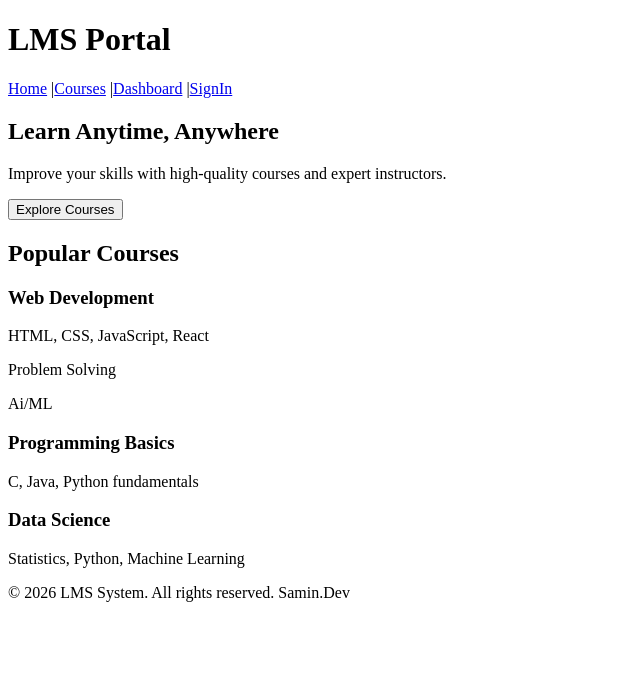
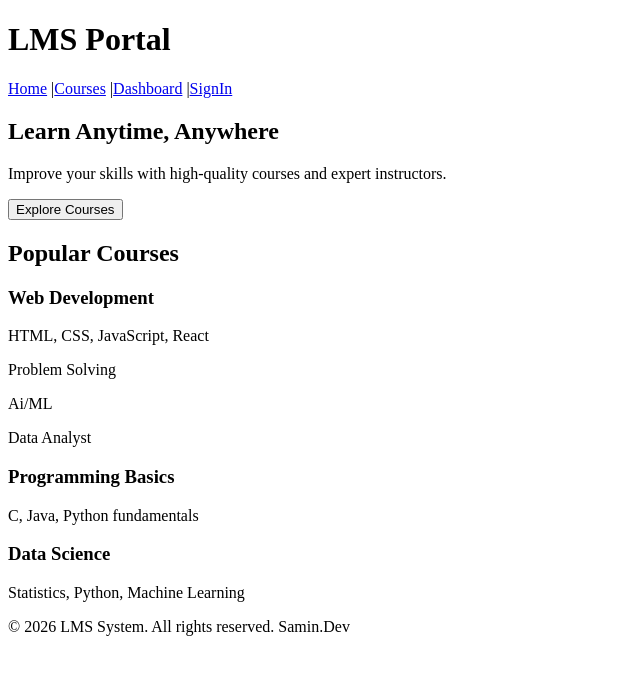
Before and after one commit to KhandakerSamin/LearnNest-Client, a React (Vite) app in the folder client/: page / in a window 1280 px wide. Shown: the top 674 px of the page, without its empty margins (0-640 px from the left). Built offline with nearby package versions, Linux system fonts and the light colour scheme.

Commit message:
Add 'Data Analyst' to skills section

```diff
--- a/client/src/App.jsx
+++ b/client/src/App.jsx
@@ -32,6 +32,7 @@ const App = () => {
           <p>HTML, CSS, JavaScript, React</p>
           <p>Problem Solving </p>
           <p>Ai/ML</p>
+          <p>Data Analyst </p>
         </div>
 
         <div>
```
